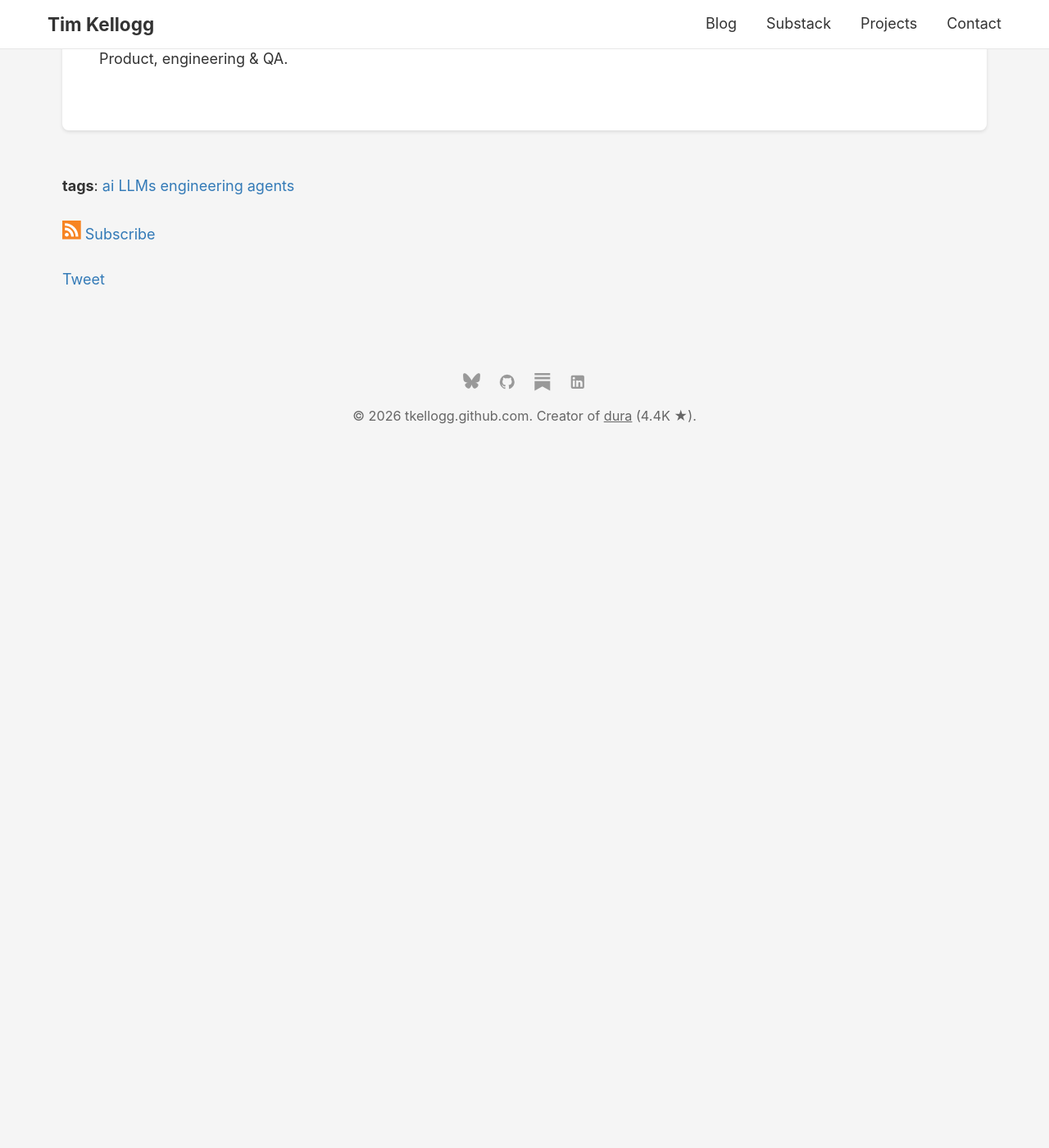
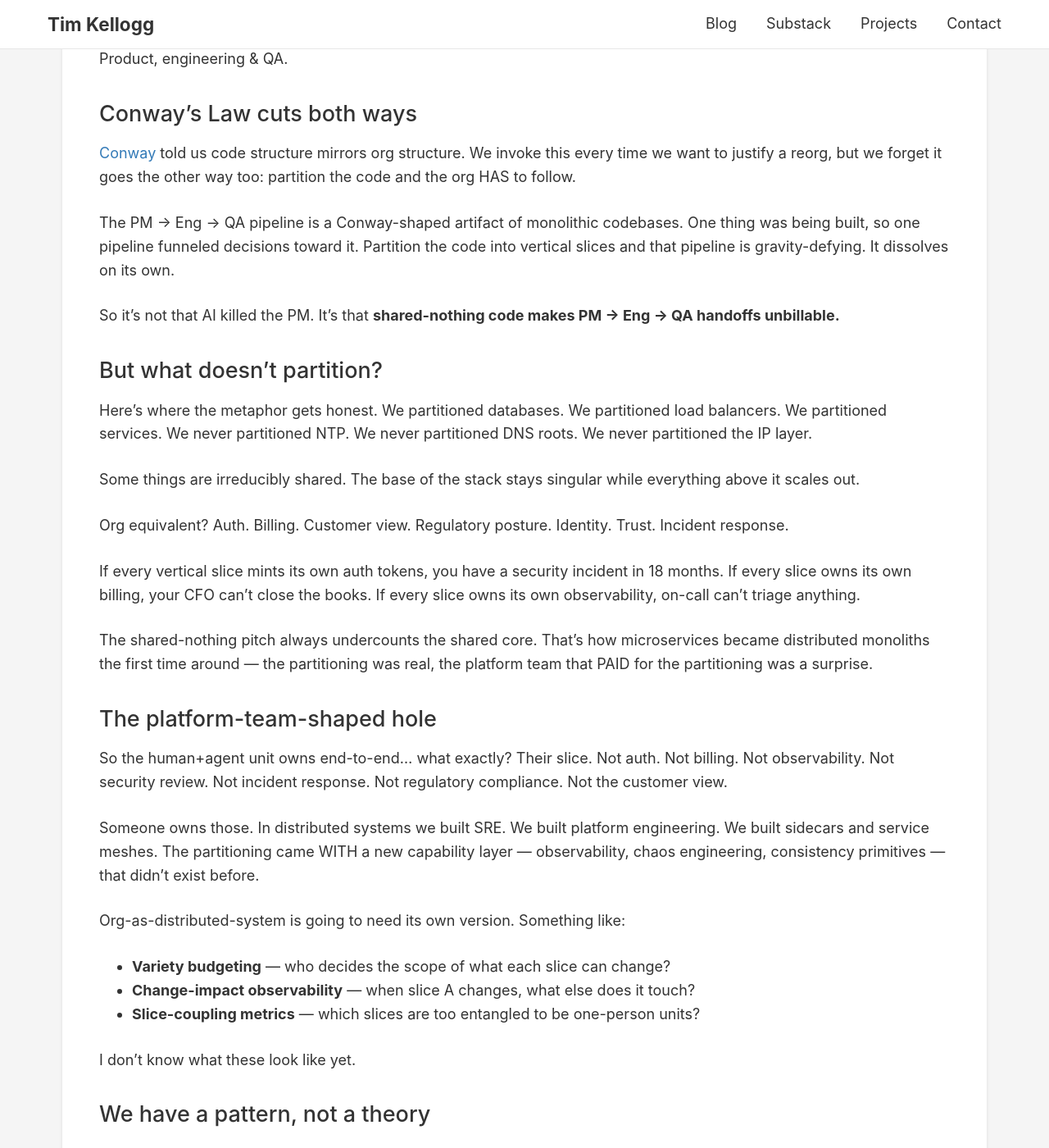
Before and after one commit to tkellogg/tkellogg.github.com, a Jekyll site: the page built from _posts/2026-04-25-hot-spots.md, in a window 1280 px wide and 1400 px high, scrolled down 3169 px. Shown: the whole window at 82% size. Built offline with Jekyll 4.4.1, drawn with Linux system fonts in a browser that asks for light colours; a script that is not in the unit is left out; comment, search, counter and statistics services are not loaded; before the commit the page ends 3707 px from its top, so only the background shows below that; some of the changed text lies outside the part shown.

Commit message:
Extend #3 (PM/Eng merger) — rough draft
Push on the thin section: invoke Conway's Law as the actual bridge
(partition code → pipeline collapses), then push back honestly with
irreducible shared core (NTP/DNS/IP equivalent in orgs = auth/billing/
customer view/regulatory) and the platform-team-shaped hole that
microservices repeated. Land on "we have a pattern, not a theory" —
2008-MongoDB analog, SRE-equivalent question still open.

Uses [conway] reference that was defined but never invoked.

```diff
--- a/_posts/2026-04-25-hot-spots.md
+++ b/_posts/2026-04-25-hot-spots.md
@@ -71,6 +71,66 @@ potential for miscommunication. Plus, the hand-offs are costly.
 I think the most efficient combo might be to treat a human + agent pair as a unit and assign end-to-end
 responsibility. Product, engineering & QA.
 
+## Conway's Law cuts both ways
+
+[Conway][conway] told us code structure mirrors org structure. We invoke this every time we want to justify
+a reorg, but we forget it goes the other way too: partition the code and the org HAS to follow.
+
+The PM → Eng → QA pipeline is a Conway-shaped artifact of monolithic codebases. One thing was being built,
+so one pipeline funneled decisions toward it. Partition the code into vertical slices and that pipeline is
+gravity-defying. It dissolves on its own.
+
+So it's not that AI killed the PM. It's that **shared-nothing code makes PM → Eng → QA handoffs unbillable.**
+
+## But what doesn't partition?
+
+Here's where the metaphor gets honest. We partitioned databases. We partitioned load balancers. We partitioned
+services. We never partitioned NTP. We never partitioned DNS roots. We never partitioned the IP layer.
+
+Some things are irreducibly shared. The base of the stack stays singular while everything above it scales out.
+
+Org equivalent? Auth. Billing. Customer view. Regulatory posture. Identity. Trust. Incident response.
+
+If every vertical slice mints its own auth tokens, you have a security incident in 18 months. If every slice
+owns its own billing, your CFO can't close the books. If every slice owns its own observability, on-call can't
+triage anything.
+
+The shared-nothing pitch always undercounts the shared core. That's how microservices became distributed
+monoliths the first time around — the partitioning was real, the platform team that PAID for the partitioning
+was a surprise.
+
+## The platform-team-shaped hole
+
+So the human+agent unit owns end-to-end... what exactly? Their slice. Not auth. Not billing. Not observability.
+Not security review. Not incident response. Not regulatory compliance. Not the customer view.
+
+Someone owns those. In distributed systems we built SRE. We built platform engineering. We built sidecars and
+service meshes. The partitioning came WITH a new capability layer — observability, chaos engineering, consistency
+primitives — that didn't exist before.
+
+Org-as-distributed-system is going to need its own version. Something like:
+
+- **Variety budgeting** — who decides the scope of what each slice can change?
+- **Change-impact observability** — when slice A changes, what else does it touch?
+- **Slice-coupling metrics** — which slices are too entangled to be one-person units?
+
+I don't know what these look like yet.
+
+## We have a pattern, not a theory
+
+That's the honest landing. CAP took 30 years after Codd. Raft took a decade after Paxos. The sidecar pattern
+emerged after we'd already built three generations of distributed monoliths.
+
+We're somewhere around 2008-MongoDB on this one. Lots of confidence. Not a lot of theory.
+
+A human+agent unit might handle a vertical slice. But two units sharing a customer view will rediscover the
+merge conflict — it just moved up a level, from code to product. You can't partition that away.
+
+The end state probably isn't "no PMs." It's "PM, Eng, and QA collapse INTO the slice owner, AND a smaller
+residue of cross-cutting concerns becomes its own discipline that didn't have a name yet." Like SRE in 2003.
+
+The interesting question isn't "do PMs survive." It's "what's the SRE-equivalent for AI-augmented orgs, and
+who's paying their salary?"
 
 
  [hspot]: /images/hotspots.gif
```
